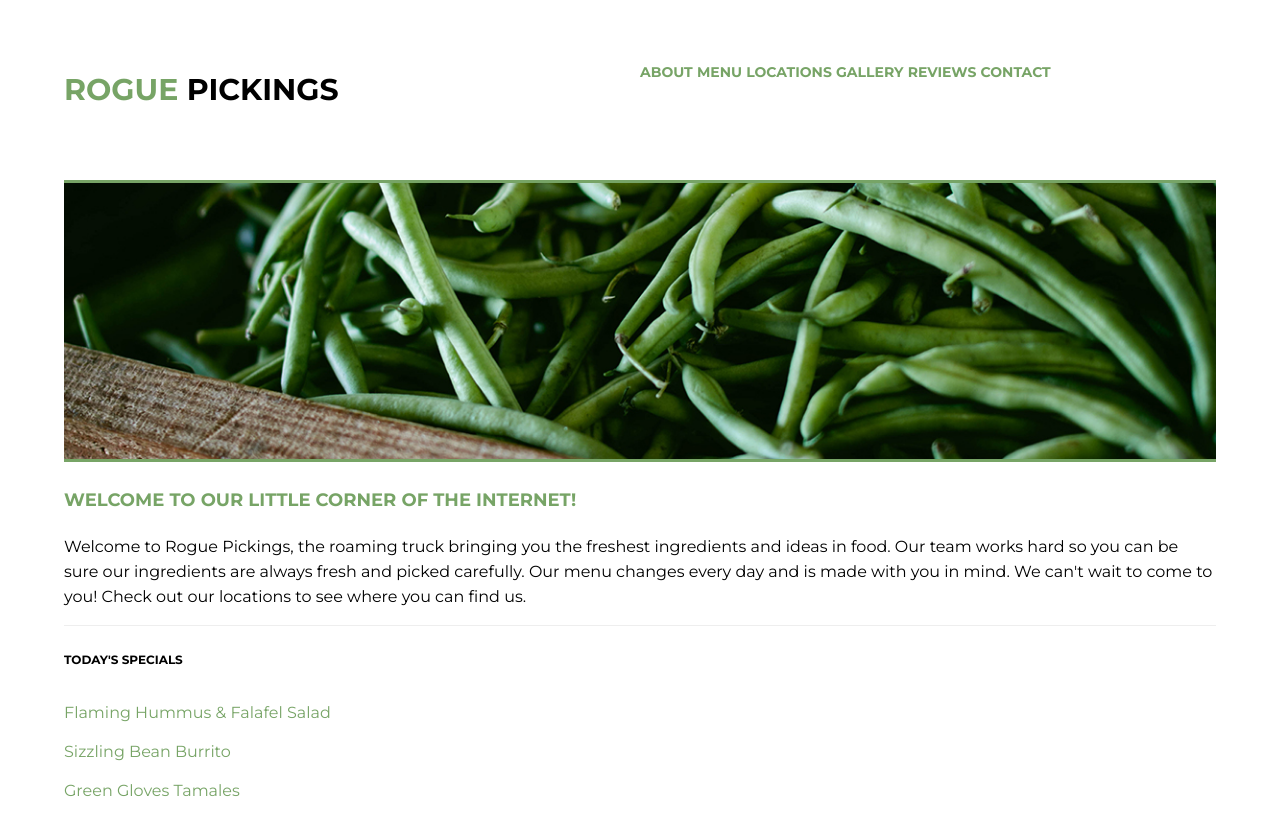
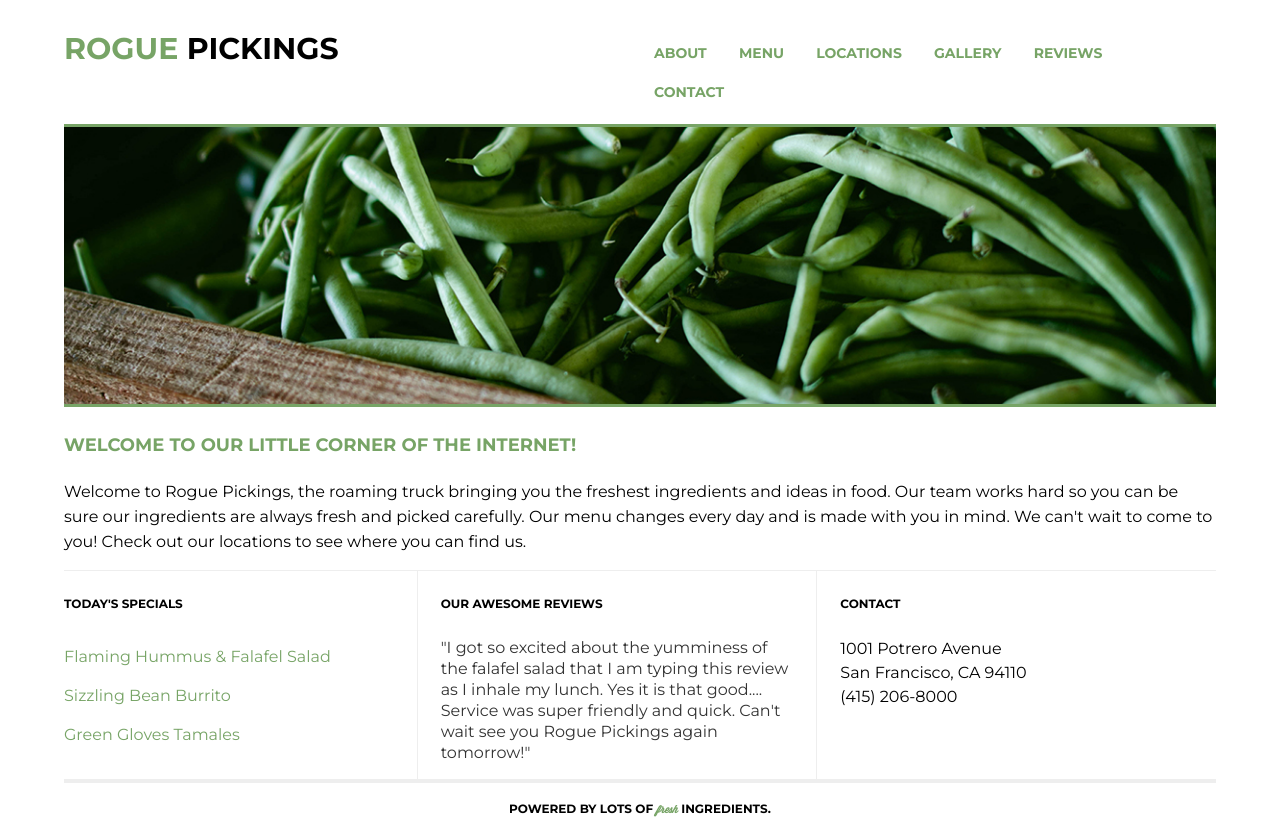
Before and after one commit to theookada/206-coding-responsive, a plain HTML site: page rogue-picking-responsive/index.html in a window 1280 px wide. Shown: the top 819 px of the page. Drawn offline with Linux system fonts and the light colour scheme.

Commit message:
website view

```diff
--- a/rogue-picking-responsive/css/main.css
+++ b/rogue-picking-responsive/css/main.css
@@ -82,7 +82,7 @@ header nav ul li {
 	text-transform: uppercase;
 	font-weight: 700;
 	font-size: 0.875em;
-	padding: 10px 0;
+	padding: 0.625em 0;
 	list-style: none;
 }
 header nav ul li a{
@@ -225,13 +225,17 @@ footer span {
 
 	header h1 {
 		padding: 0 0;
-		padding: 2.375em 0;
+		padding: 1em 0;
 		border-bottom: none;
+	}
+
+	header nav ul {
+		float:right;
 	}
 
 	header nav ul li {
 		display: inline-flex;
-		padding-top: 2.875em;
+		padding: 1.5em 1em 0 1em;
 	}
 
 	.main-image img {
@@ -244,17 +248,36 @@ footer span {
 		margin: 0 auto;
 	}
 
-	.top-section,
 	.bottom-section {
-		margin: 0 auto;
-		clear: both;
+		display: flex;
+	  justify-content: center;
+	  align-items: flex-start;
+		flex-flow: row nowrap;
+		border-top: 1px solid #eee;
+		border-bottom: 1px solid #eee;
 	}
 
-	footer {
+	.section-one,
+	.section-two,
+	.section-three {
+		border-top: none;
+	}
+
+	.section-two {
+		border-left: 1px solid #eee;
+		border-right: 1px solid #eee;
+		padding: 0 2%;
+	}
+
+	.section-three {
+		padding: 0 2%;
+	}
+
+	/*footer {
 		height: 50px;
 		border-top: 3px solid #eee;
 		margin: 0 auto;
 		clear: both;
 		text-align: center;
-	}
+	}*/
 }
```
